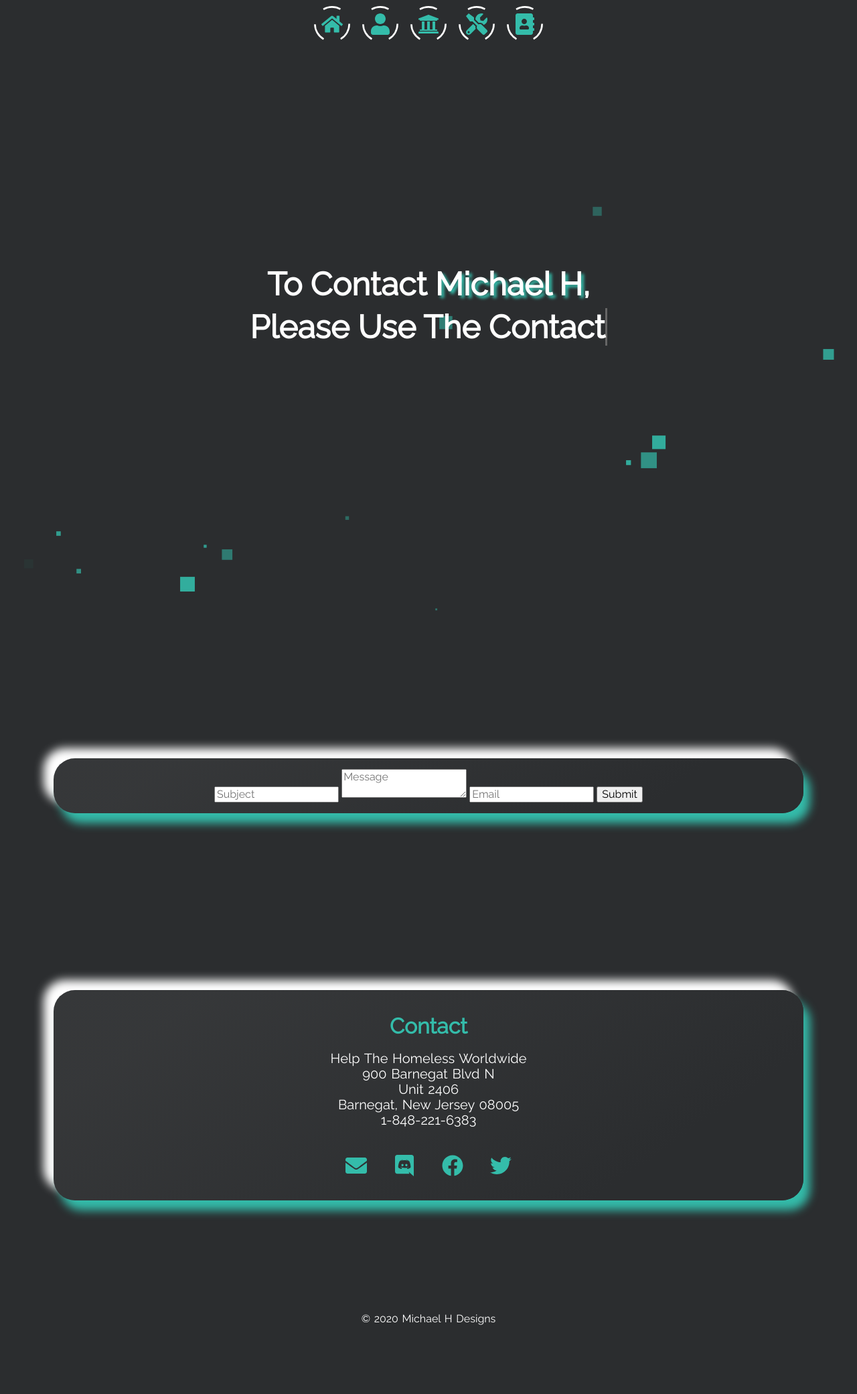
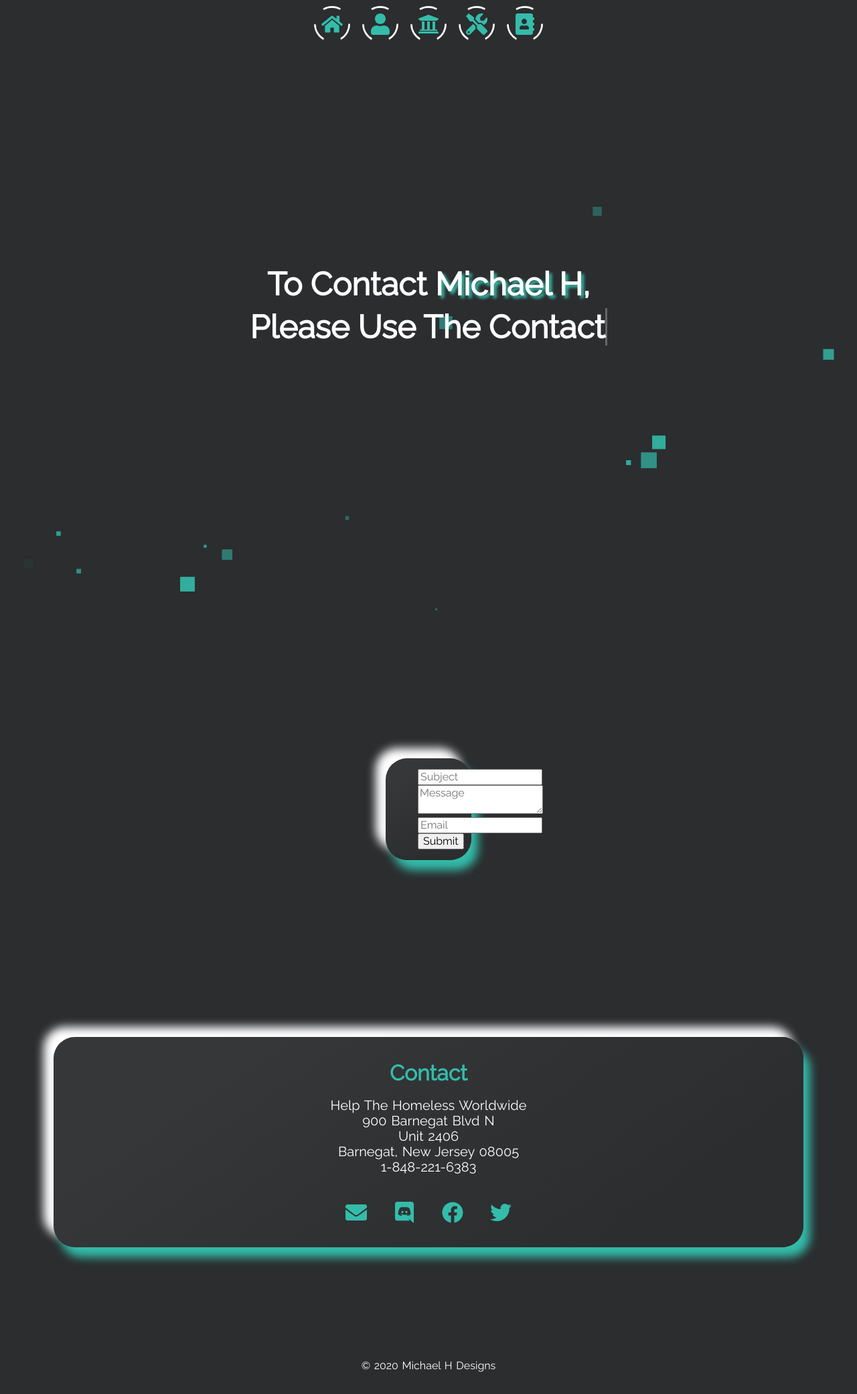
Before and after one commit to MichaelHDesigns/contact, a Jekyll site: the page built from index.html, in a window 1280 px wide. Shown: the whole page at 67% size. Built offline with Jekyll 4.4.1, drawn with Linux system fonts in a browser that asks for light colours; before the commit the page ends 2010 px from its top, so only the background shows below that.

Commit message:
Update landing-page.html

```diff
--- a/_includes/landing-page.html
+++ b/_includes/landing-page.html
@@ -93,7 +93,7 @@
 
 <!-- start contact content -->
 <section>
-<div class="layout">
+<div class="layout" style="margin-left: auto; margin-right: auto; width: 8em">
 <div class="row">
  <div class="card neumorphism-card-big">
 <form action="https://submit-form.com/8ZJKP6gfn8RZPmnyq0Lja" target="_self" style="text-align: center">
```
